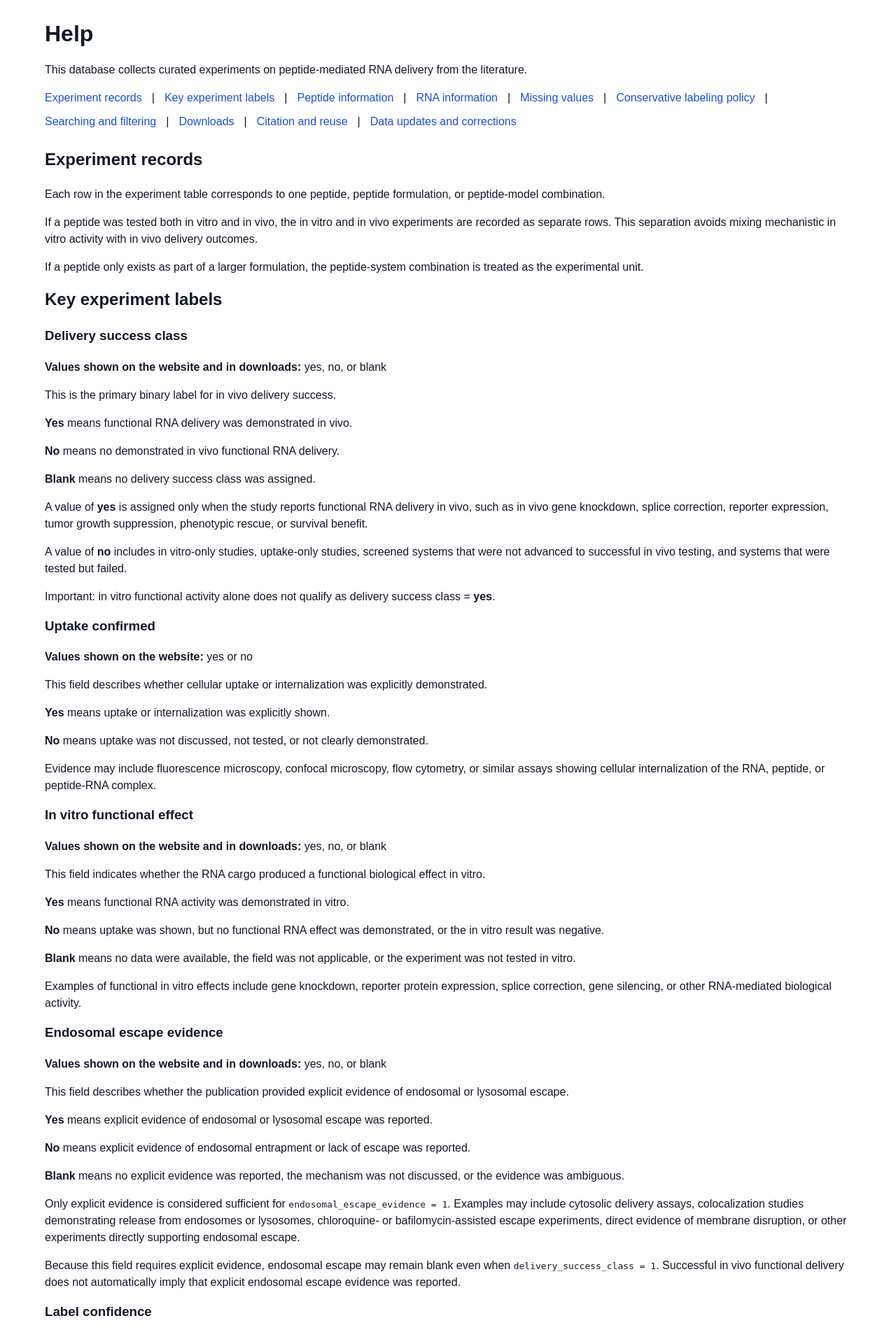
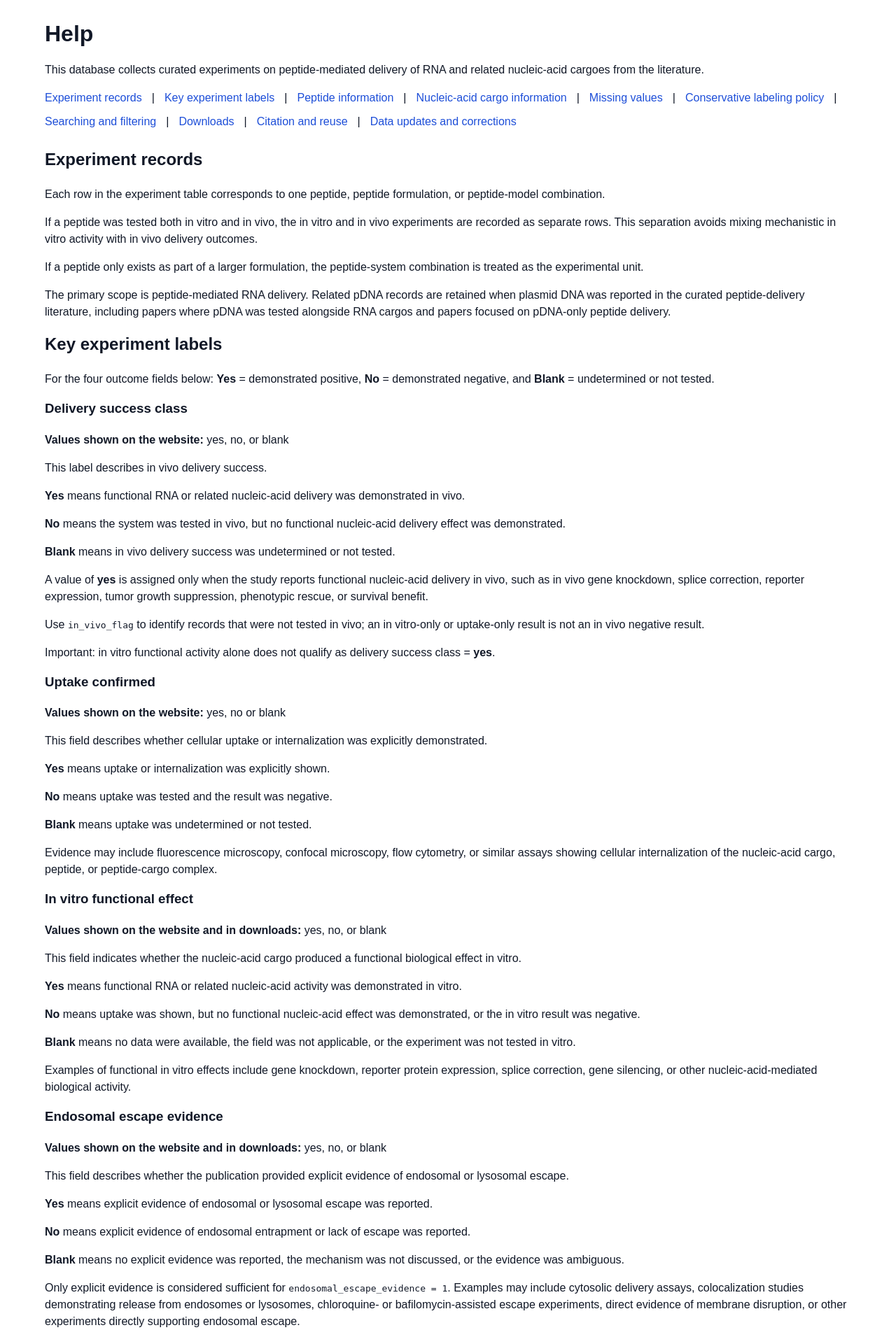
Before and after one commit to shakhawath/peprna-db, a Django app: page /help/ in a window 1280 px wide. Shown: the part 48-1949 px from the top of the page at 70% size. Run offline with Django 5.2, Linux system fonts and the light colour scheme.

Commit message:
Clarify three-state outcomes and correct in vivo labels

```diff
--- a/core/management/commands/import_excel.py
+++ b/core/management/commands/import_excel.py
@@ -294,6 +294,9 @@ class Command(BaseCommand):
 
                 in_vivo_flag = as_bool(in_vivo_source)
                 uptake_confirmed = as_bool(uptake_source)
+                delivery_success_class = as_string(row_value(row, "delivery_success_class"))
+                if in_vivo_flag is not True:
+                    delivery_success_class = None
                 size_nm = as_decimal(size_source)
                 zeta_mv = as_decimal(zeta_source)
 
@@ -328,7 +331,7 @@ class Command(BaseCommand):
                 experiment_defaults = {
                     "paper": paper,
                     "peptide": peptide,
-                    "delivery_success_class": as_string(row_value(row, "delivery_success_class")),
+                    "delivery_success_class": delivery_success_class,
                     "in_vivo_flag": in_vivo_flag,
                     "uptake_confirmed": uptake_confirmed,
                     "label_confidence": as_string(row_value(row, "label_confidence")),
--- a/core/templates/core/downloads.html
+++ b/core/templates/core/downloads.html
@@ -19,6 +19,7 @@
     <p>These downloads are generated from the current database, so they update after the database is reloaded from a revised Excel file.</p>
     <p>The full curated dataset export includes linked paper, peptide, cargo, formulation, biological model, and experiment outcome fields. The table-specific downloads provide unique papers, unique peptides, unique RNA/nucleic-acid systems, or experiment-only records.</p>
     <p>Although PepRNA-DB is focused on peptide-mediated RNA delivery, the exports also retain related pDNA records when plasmid DNA was reported in the curated peptide-delivery literature.</p>
+    <p>Outcome fields use three states: yes/1 = demonstrated positive, no/0 = demonstrated negative, blank = undetermined or not tested. See the <a href="{% url 'help' %}">Help page</a> for field descriptions.</p>
 
     <h2>License</h2>
     <p>All curated data in PepRNA-DB are released under a <strong>Creative Commons Attribution 4.0 International (CC BY 4.0)</strong> license. You are free to share and adapt the data for any purpose, including commercial use, provided appropriate credit is given. Full terms: <a href="https://creativecommons.org/licenses/by/4.0/">https://creativecommons.org/licenses/by/4.0/</a></p>
--- a/core/templates/core/help.html
+++ b/core/templates/core/help.html
@@ -5,13 +5,13 @@
 {% block content %}
     <h1>Help</h1>
 
-    <p>This database collects curated experiments on peptide-mediated RNA delivery from the literature.</p>
+    <p>This database collects curated experiments on peptide-mediated delivery of RNA and related nucleic-acid cargoes from the literature.</p>
 
     <div class="toc">
         <a href="#experiment-records">Experiment records</a> |
         <a href="#key-experiment-labels">Key experiment labels</a> |
         <a href="#peptide-information">Peptide information</a> |
-        <a href="#rna-information">RNA information</a> |
+        <a href="#rna-information">Nucleic-acid cargo information</a> |
         <a href="#missing-values">Missing values</a> |
         <a href="#conservative-labeling-policy">Conservative labeling policy</a> |
         <a href="#searching-and-filtering">Searching and filtering</a> |
@@ -24,33 +24,36 @@
     <p>Each row in the experiment table corresponds to one peptide, peptide formulation, or peptide-model combination.</p>
     <p>If a peptide was tested both in vitro and in vivo, the in vitro and in vivo experiments are recorded as separate rows. This separation avoids mixing mechanistic in vitro activity with in vivo delivery outcomes.</p>
     <p>If a peptide only exists as part of a larger formulation, the peptide-system combination is treated as the experimental unit.</p>
+    <p>The primary scope is peptide-mediated RNA delivery. Related pDNA records are retained when plasmid DNA was reported in the curated peptide-delivery literature, including papers where pDNA was tested alongside RNA cargos and papers focused on pDNA-only peptide delivery.</p>
 
     <h2 id="key-experiment-labels">Key experiment labels</h2>
+    <p>For the four outcome fields below: <strong>Yes</strong> = demonstrated positive, <strong>No</strong> = demonstrated negative, and <strong>Blank</strong> = undetermined or not tested.</p>
 
     <h3>Delivery success class</h3>
-    <p><strong>Values shown on the website and in downloads:</strong> yes, no, or blank</p>
-    <p>This is the primary binary label for in vivo delivery success.</p>
-    <p><strong>Yes</strong> means functional RNA delivery was demonstrated in vivo.</p>
-    <p><strong>No</strong> means no demonstrated in vivo functional RNA delivery.</p>
-    <p><strong>Blank</strong> means no delivery success class was assigned.</p>
-    <p>A value of <strong>yes</strong> is assigned only when the study reports functional RNA delivery in vivo, such as in vivo gene knockdown, splice correction, reporter expression, tumor growth suppression, phenotypic rescue, or survival benefit.</p>
-    <p>A value of <strong>no</strong> includes in vitro-only studies, uptake-only studies, screened systems that were not advanced to successful in vivo testing, and systems that were tested but failed.</p>
+    <p><strong>Values shown on the website:</strong> yes, no, or blank</p>
+    <p>This label describes in vivo delivery success.</p>
+    <p><strong>Yes</strong> means functional RNA or related nucleic-acid delivery was demonstrated in vivo.</p>
+    <p><strong>No</strong> means the system was tested in vivo, but no functional nucleic-acid delivery effect was demonstrated.</p>
+    <p><strong>Blank</strong> means in vivo delivery success was undetermined or not tested.</p>
+    <p>A value of <strong>yes</strong> is assigned only when the study reports functional nucleic-acid delivery in vivo, such as in vivo gene knockdown, splice correction, reporter expression, tumor growth suppression, phenotypic rescue, or survival benefit.</p>
+    <p>Use <code>in_vivo_flag</code> to identify records that were not tested in vivo; an in vitro-only or uptake-only result is not an in vivo negative result.</p>
     <p>Important: in vitro functional activity alone does not qualify as delivery success class = <strong>yes</strong>.</p>
 
     <h3>Uptake confirmed</h3>
-    <p><strong>Values shown on the website:</strong> yes or no</p>
+    <p><strong>Values shown on the website:</strong> yes, no or blank</p>
     <p>This field describes whether cellular uptake or internalization was explicitly demonstrated.</p>
     <p><strong>Yes</strong> means uptake or internalization was explicitly shown.</p>
-    <p><strong>No</strong> means uptake was not discussed, not tested, or not clearly demonstrated.</p>
-    <p>Evidence may include fluorescence microscopy, confocal microscopy, flow cytometry, or similar assays showing cellular internalization of the RNA, peptide, or peptide-RNA complex.</p>
+    <p><strong>No</strong> means uptake was tested and the result was negative.</p>
+    <p><strong>Blank</strong> means uptake was undetermined or not tested.</p>
+    <p>Evidence may include fluorescence microscopy, confocal microscopy, flow cytometry, or similar assays showing cellular internalization of the nucleic-acid cargo, peptide, or peptide-cargo complex.</p>
 
     <h3>In vitro functional effect</h3>
     <p><strong>Values shown on the website and in downloads:</strong> yes, no, or blank</p>
-    <p>This field indicates whether the RNA cargo produced a functional biological effect in vitro.</p>
-    <p><strong>Yes</strong> means functional RNA activity was demonstrated in vitro.</p>
-    <p><strong>No</strong> means uptake was shown, but no functional RNA effect was demonstrated, or the in vitro result was negative.</p>
+    <p>This field indicates whether the nucleic-acid cargo produced a functional biological effect in vitro.</p>
+    <p><strong>Yes</strong> means functional RNA or related nucleic-acid activity was demonstrated in vitro.</p>
+    <p><strong>No</strong> means uptake was shown, but no functional nucleic-acid effect was demonstrated, or the in vitro result was negative.</p>
     <p><strong>Blank</strong> means no data were available, the field was not applicable, or the experiment was not tested in vitro.</p>
-    <p>Examples of functional in vitro effects include gene knockdown, reporter protein expression, splice correction, gene silencing, or other RNA-mediated biological activity.</p>
+    <p>Examples of functional in vitro effects include gene knockdown, reporter protein expression, splice correction, gene silencing, or other nucleic-acid-mediated biological activity.</p>
 
     <h3>Endosomal escape evidence</h3>
     <p><strong>Values shown on the website and in downloads:</strong> yes, no, or blank</p>
@@ -69,10 +72,10 @@
 
     <h3>In vivo flag</h3>
     <p><strong>Values shown on the website:</strong> yes or no</p>
-    <p>This field indicates whether an in vivo experiment was performed for the peptide-RNA system.</p>
-    <p><strong>Yes</strong> means the peptide-RNA system was tested in vivo.</p>
+    <p>This field indicates whether an in vivo experiment was performed for the peptide-cargo system.</p>
+    <p><strong>Yes</strong> means the peptide-cargo system was tested in vivo.</p>
     <p><strong>No</strong> means no in vivo experiment was reported.</p>
-    <p>The in vivo flag is separate from delivery success class. A system may be marked <strong>yes</strong> for in vivo testing but still have <code>delivery_success_class = 0</code> if in vivo testing was performed without demonstrated functional RNA delivery.</p>
+    <p>The in vivo flag is separate from delivery success class. A system may be marked <strong>yes</strong> for in vivo testing but still have <code>delivery_success_class = 0</code> if in vivo testing was performed without demonstrated functional nucleic-acid delivery.</p>
 
     <h2 id="peptide-information">Peptide information</h2>
     <p>PepRNA-DB contains curated peptide information extracted from the source literature.</p>
@@ -81,19 +84,18 @@
     <p>The peptide section may include peptide name or identifier, raw sequence as reported in the article, cleaned peptide sequence, tokenized sequence, noncanonical residues and residue names, peptide modifications, backbone modifications, terminal modifications, conjugations or chemical linkers, description of peptide role in the delivery system, and formulation or complexation information.</p>
     <p>When available, peptide modifications are preserved in descriptive fields rather than being forced into the cleaned amino acid sequence. This allows the database to retain both computationally usable sequence representations and human-readable modification details.</p>
 
-    <h2 id="rna-information">RNA information</h2>
-    <p>PepRNA-DB contains curated RNA and nucleic-acid cargo information extracted from the source literature and linked to individual peptide-mediated delivery experiments.</p>
-    <p>The RNA curation workflow was designed to capture both human-readable cargo descriptions and machine-readable sequence information where available. The RNA section may include RNA type, named RNA cargo or payload, target gene or transcript, reported RNA sequence, sense strand, antisense strand, sequence format, RNA chemistry or modification information, and annotation confidence.</p>
-    <p>RNA type describes the class of nucleic-acid cargo used in the experiment, such as siRNA, mRNA, ASO, SCO, miRNA, shRNA, sgRNA, or pDNA. Although PepRNA-DB focuses on RNA delivery, some nucleic-acid cargoes such as plasmid DNA are retained when they were delivered using peptide-based systems in the curated literature.</p>
-    <p>The payload or target field describes the RNA cargo in a human-readable form, for example EGFP-targeting siRNA, pLuc705 splice-correcting oligonucleotide, luciferase mRNA, Cas9 mRNA, or VEGF siRNA. When available, the target gene or transcript is recorded separately to support searching and comparison across experiments.</p>
-    <p>Sequence information is recorded when the source article reports the RNA sequence clearly. For duplex or paired cargos, sense and antisense strands may be shown separately. When both strands are available, the combined RNA sequence field may include labelled strand information. For long cargos such as mRNA or plasmid constructs, the database may describe the cargo or construct rather than provide a full sequence if the complete sequence was not reported in the article.</p>
-    <p>RNA chemistry and modification information is curated from reported backbone chemistry, terminal modifications, conjugations, labels, and other chemical modifications. Examples include 2'-O-methyl modification, phosphorothioate backbone, LNA, morpholino chemistry, fluorescent labels, cholesterol conjugation, or other reported RNA modifications. These annotations are preserved in descriptive fields because chemical details are often reported inconsistently across publications.</p>
+    <h2 id="rna-information">Nucleic-acid cargo information</h2>
+    <p>PepRNA-DB contains curated RNA and related nucleic-acid cargo information extracted from the source literature and linked to individual peptide-mediated delivery experiments.</p>
+    <p>The cargo curation workflow was designed to capture both human-readable cargo descriptions and machine-readable sequence information where available. This section may include RNA type, named cargo or payload, target gene or transcript, reported sequence, sense strand, antisense strand, sequence format, chemistry or modification information, and annotation confidence.</p>
+    <p>RNA type describes the class of nucleic-acid cargo used in the experiment, such as siRNA, mRNA, ASO, SCO, miRNA, shRNA, sgRNA, or pDNA. Although PepRNA-DB focuses on RNA delivery, plasmid DNA records are retained when they were delivered using peptide-based systems in the curated literature.</p>
+    <p>The payload or target field describes the cargo in a human-readable form, for example EGFP-targeting siRNA, pLuc705 splice-correcting oligonucleotide, luciferase mRNA, Cas9 mRNA, VEGF siRNA, or a plasmid reporter construct. When available, the target gene or transcript is recorded separately to support searching and comparison across experiments.</p>
+    <p>Sequence information is recorded when the source article reports the cargo sequence clearly. For duplex or paired cargos, sense and antisense strands may be shown separately. When both strands are available, the combined sequence field may include labelled strand information. For long cargos such as mRNA or plasmid constructs, the database may describe the cargo or construct rather than provide a full sequence if the complete sequence was not reported in the article.</p>
+    <p>Cargo chemistry and modification information is curated from reported backbone chemistry, terminal modifications, conjugations, labels, and other chemical modifications. Examples include 2'-O-methyl modification, phosphorothioate backbone, LNA, morpholino chemistry, fluorescent labels, cholesterol conjugation, or other reported cargo modifications. These annotations are preserved in descriptive fields because chemical details are often reported inconsistently across publications.</p>
     <p>Fields marked as “not reported” usually mean that the information was not reported, was unclear, or could not be confidently extracted from the source article.</p>
 
     <h2 id="missing-values">Missing values</h2>
-    <p>Missing values are represented as blank cells.</p>
-    <p>A blank value does not necessarily mean that the property is absent. It usually means that the information was not reported, was unclear, was not tested, or could not be confidently extracted from the article.</p>
-    <p>For evidence labels, blank cells are used when the corresponding experiment or mechanism was not tested, not applicable, not clearly discussed, or not supported by explicit evidence.</p>
+    <p>For the four outcome fields (uptake confirmed, in vitro functional effect, endosomal escape evidence, and delivery success class), a blank cell is an assessed <strong>undetermined or not tested</strong> state, not an unpopulated field.</p>
+    <p>For other fields, blank usually means the information was not reported, was unclear, or could not be confidently extracted from the article. It does not necessarily mean the property is absent.</p>
 
     <h2 id="conservative-labeling-policy">Conservative labeling policy</h2>
     <p>PepRNA-DB uses conservative evidence-based labeling.</p>
@@ -102,14 +104,14 @@
     <p>The database is designed to support two-stage analysis: in vitro activity, represented by <code>in_vitro_functional_effect</code>, and in vivo translation, represented by <code>delivery_success_class</code>.</p>
 
     <h2 id="searching-and-filtering">Searching and filtering</h2>
-    <p>The Browse page allows users to search and filter experiment records by peptide, RNA type, delivery class, year, publication, in vivo testing, uptake, functional effect, and endosomal escape evidence.</p>
-    <p>Example uses include searching a peptide name to find all associated experiments, filtering by RNA type to compare siRNA, mRNA, ASO, or other RNA cargos, filtering in vivo = <strong>yes</strong> to view systems tested in animals, filtering success class = <strong>yes</strong> to identify systems with demonstrated in vivo functional delivery, and comparing uptake confirmed = <strong>yes</strong> with in vitro functional effect = <strong>yes</strong> to distinguish uptake from functional intracellular delivery.</p>
+    <p>The Browse page allows users to search and filter experiment records by peptide, RNA type or related cargo type, delivery class, year, publication, in vivo testing, uptake, functional effect, and endosomal escape evidence.</p>
+    <p>Example uses include searching a peptide name to find all associated experiments, filtering by RNA type to compare siRNA, mRNA, ASO, pDNA, or other cargo classes, filtering in vivo = <strong>yes</strong> to view systems tested in animals, filtering success class = <strong>yes</strong> to identify systems with demonstrated in vivo functional delivery, and comparing uptake confirmed = <strong>yes</strong> with in vitro functional effect = <strong>yes</strong> to distinguish uptake from functional intracellular delivery.</p>
 
     <h2 id="downloads">Downloads</h2>
     <p>The Downloads page provides access to structured database tables for reuse and analysis.</p>
     <p>Available files may include the full dataset, experiment table, peptide table, and publication table.</p>
-    <p>Downloaded files can be used for statistical analysis, visualization, sequence analysis, and formulation comparison. Users should check the column descriptions and missing-value definitions before analysis.</p>
-    <p>In the downloadable Excel files, the fields <code>delivery_success_class</code>, <code>in_vivo_flag</code>, and <code>uptake_confirmed</code> are exported as <strong>yes</strong> or <strong>no</strong>. The fields <code>in_vitro_functional_effect</code> and <code>endosomal_escape_evidence</code> are exported as <strong>yes</strong>, <strong>no</strong>, or blank.</p>
+    <p>Downloaded files can be used for statistical analysis, visualization, sequence analysis, cargo-class comparison, and formulation comparison. Users should check the column descriptions and missing-value definitions before analysis.</p>
+    <p>The website and its downloadable Excel exports show the four outcome fields as <strong>yes</strong>, <strong>no</strong>, or blank. The versioned figshare dataset uses <strong>1</strong>, <strong>0</strong>, or blank for the same states. In both conventions, positive and negative results require demonstrated evidence; blank means undetermined or not tested. The separate <code>in_vivo_flag</code> indicates whether in vivo testing was performed.</p>
 
     <h2 id="citation-and-reuse">Citation and reuse</h2>
     <p>PepRNA-DB is intended as a freely accessible research resource. Users should cite the database when using the data in publications, presentations, or derivative analyses.</p>
--- a/core/views.py
+++ b/core/views.py
@@ -165,7 +165,7 @@ def has_rna_sequence_information(experiment):
 DISPLAY_AS_YES_NO = {
     "delivery_success_class": False,
     "in_vivo_flag": True,
-    "uptake_confirmed": True,
+    "uptake_confirmed": False,
     "in_vitro_functional_effect": False,
     "endosomal_escape_evidence": False,
 }
@@ -303,9 +303,9 @@ def filtered_experiments_from_request(request):
     if uptake_confirmed == "yes":
         experiments = experiments.filter(uptake_confirmed=True)
     elif uptake_confirmed == "no":
-        experiments = experiments.filter(
-            Q(uptake_confirmed=False) | Q(uptake_confirmed__isnull=True)
-        )
+        experiments = experiments.filter(uptake_confirmed=False)
+    elif uptake_confirmed == "blank":
+        experiments = experiments.filter(uptake_confirmed__isnull=True)
 
     if in_vitro_functional_effect == "yes":
         experiments = experiments.filter(in_vitro_functional_effect__in=["1", 1, True, "true", "yes"])
@@ -397,9 +397,7 @@ def browse(request):
                 "peptide_name": canonical_peptide_name(experiment.peptide.peptide_name),
                 "delivery_success_class": yes_no_blank(experiment.delivery_success_class),
                 "in_vivo_flag": yes_no_blank(experiment.in_vivo_flag, blank_as_no=True),
-                "uptake_confirmed": yes_no_blank(
-                    experiment.uptake_confirmed, blank_as_no=True
-                ),
+                "uptake_confirmed": yes_no_blank(experiment.uptake_confirmed),
                 "in_vitro_functional_effect": yes_no_blank(
                     experiment.in_vitro_functional_effect
                 ),
@@ -556,7 +554,7 @@ def full_dataset_rows(experiments=None):
                 "noncanonical_residues": experiment.peptide.noncanonical_residues,
                 "delivery_success_class": yes_no_blank(experiment.delivery_success_class),
                 "in_vivo_flag": yes_no_blank(experiment.in_vivo_flag, blank_as_no=True),
-                "uptake_confirmed": yes_no_blank(experiment.uptake_confirmed, blank_as_no=True),
+                "uptake_confirmed": yes_no_blank(experiment.uptake_confirmed),
                 "label_confidence": experiment.label_confidence,
                 "in_vitro_functional_effect": yes_no_blank(
                     experiment.in_vitro_functional_effect
@@ -614,7 +612,7 @@ def normalize_export_yes_no_blank(dataframe):
     conversions = {
         "delivery_success_class": yes_no_blank,
         "in_vivo_flag": lambda value: yes_no_blank(value, blank_as_no=True),
-        "uptake_confirmed": lambda value: yes_no_blank(value, blank_as_no=True),
+        "uptake_confirmed": yes_no_blank,
         "in_vitro_functional_effect": yes_no_blank,
         "endosomal_escape_evidence": yes_no_blank,
     }
```
Also changed, not shown: core/content/faqs.json (+14 -2 lines), core/templates/core/browse.html (+4 -3 lines), 1 other file.
